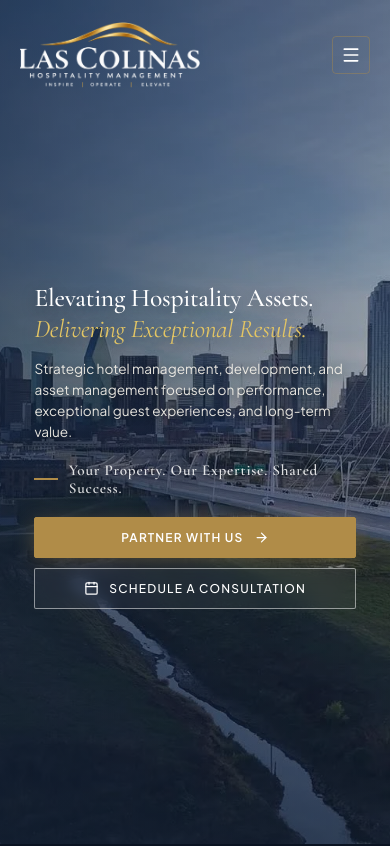
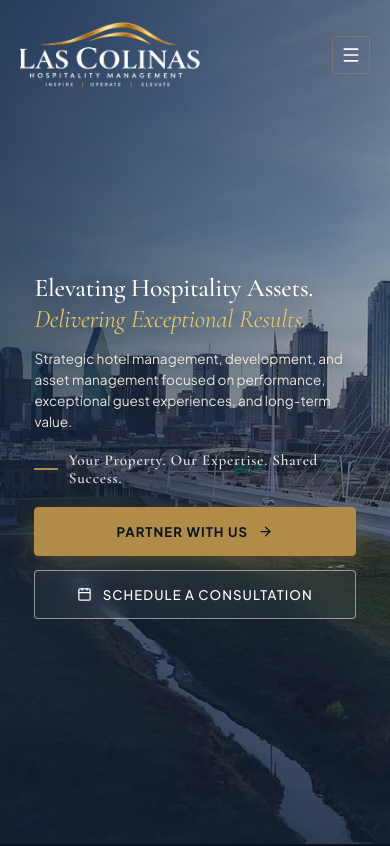
Before and after one commit to Rockynaveen/las-colinas-new, a React (Vite) app: page / in a window 390 px wide. Shown: the top 846 px of the page. Built offline with nearby package versions, Linux system fonts and the light colour scheme.

Commit message:
feat: add initial style definitions including layout, typography, and component-specific stylesheets for hero, index, and portfolio sections

```diff
--- a/src/styles/hero.css
+++ b/src/styles/hero.css
@@ -221,7 +221,7 @@ main {
   gap: 1rem;
 }
 
-@media (min-width: 540px) {
+@media (min-width: 768px) {
   .hero-cta-group {
     flex-direction: row;
     align-items: center;
@@ -393,14 +393,26 @@ main {
   }
 
   .hero-cta-group {
-    gap: 0.65rem;
+    display: flex !important;
+    flex-direction: column !important;
+    width: 100% !important;
+    gap: 0.85rem !important;
   }
 
   .hero-cta-group .btn-gold,
   .hero-cta-group .btn-secondary {
-    padding: 0.75rem 1rem;
-    font-size: 0.75rem;
-    justify-content: center;
+    display: flex !important;
+    width: 100% !important;
+    max-width: 100% !important;
+    padding: 0.95rem 1.25rem !important;
+    font-size: 0.825rem !important;
+    letter-spacing: 0.08em !important;
+    justify-content: center !important;
+    align-items: center !important;
+    text-align: center !important;
+    border-radius: 4px !important;
+    white-space: nowrap !important;
+    box-sizing: border-box !important;
   }
 
   .hero-trust-bar {
--- a/src/styles/index.css
+++ b/src/styles/index.css
@@ -106,33 +106,38 @@ body {
   box-shadow: 0 20px 50px rgba(0, 0, 0, 0.6), 0 0 20px rgba(176, 140, 72, 0.15);
 }
 
-/* Gold Button Glow Effect */
+/* Gold Button Design */
 .btn-gold {
-  background-color: var(--color-gold);
-  color: var(--color-white);
+  background-color: #B08C48 !important;
+  color: #0A1322 !important;
   font-family: var(--font-sans);
-  font-weight: 600;
+  font-weight: 700 !important;
   font-size: 0.875rem;
   letter-spacing: 0.1em;
   text-transform: uppercase;
   padding: 1.125rem 2.25rem;
-  border-radius: 2px;
-  border: 1px solid var(--color-gold);
+  border-radius: 4px;
+  border: 1px solid #B08C48 !important;
   cursor: pointer;
   display: inline-flex;
   align-items: center;
   justify-content: center;
   gap: 0.65rem;
   transition: all var(--transition-smooth);
-  box-shadow: 0 4px 20px rgba(176, 140, 72, 0.35);
+  box-shadow: 0 8px 25px rgba(176, 140, 72, 0.35) !important;
   text-decoration: none;
 }
 
+.btn-gold svg {
+  color: #0A1322 !important;
+}
+
 .btn-gold:hover {
-  background-color: var(--color-gold-hover);
-  border-color: var(--color-gold-light);
+  background-color: #99783B !important;
+  border-color: #99783B !important;
+  color: #0A1322 !important;
   transform: translateY(-2px);
-  box-shadow: 0 10px 30px rgba(176, 140, 72, 0.55), 0 0 20px rgba(223, 190, 122, 0.4);
+  box-shadow: 0 12px 30px rgba(176, 140, 72, 0.5) !important;
 }
 
 .btn-secondary {
@@ -807,6 +812,29 @@ svg {
     font-size: 0.8rem;
   }
 
+  .hero-cta-group {
+    display: flex !important;
+    flex-direction: column !important;
+    width: 100% !important;
+    gap: 0.85rem !important;
+  }
+
+  .hero-cta-group .btn-gold,
+  .hero-cta-group .btn-secondary {
+    display: flex !important;
+    width: 100% !important;
+    max-width: 100% !important;
+    padding: 0.95rem 1.25rem !important;
+    font-size: 0.825rem !important;
+    letter-spacing: 0.08em !important;
+    justify-content: center !important;
+    align-items: center !important;
+    text-align: center !important;
+    border-radius: 4px !important;
+    white-space: nowrap !important;
+    box-sizing: border-box !important;
+  }
+
   .light-theme .team-pill-card {
     aspect-ratio: auto !important;
     max-width: 270px !important;
@@ -842,6 +870,14 @@ svg {
     max-width: 340px !important;
     margin: 0 auto !important;
     border-radius: 14px !important;
+  }
+
+  .port-card-name {
+    font-size: clamp(0.78rem, 3.6vw, 0.9rem) !important;
+    white-space: nowrap !important;
+    overflow: hidden !important;
+    text-overflow: ellipsis !important;
+    max-width: 100% !important;
   }
 
   .contact-map-col {
--- a/src/styles/portfolio.css
+++ b/src/styles/portfolio.css
@@ -1311,24 +1311,31 @@
     gap: 1.5rem;
   }
 
-  .port-card {
-    flex: none !important;
+  .portfolio-properties-grid .port-card {
     width: 100% !important;
     max-width: 340px !important;
     margin: 0 auto !important;
     height: 320px !important;
-    aspect-ratio: 4 / 3.8 !important;
+    border-radius: 14px !important;
+  }
+
+  .port-slider-container .port-card {
+    height: 360px !important;
     border-radius: 14px !important;
   }
 
   .port-card-content {
-    padding: 1.75rem 1.25rem 1.5rem 1.25rem !important;
+    padding: 1.5rem 1rem 1.25rem 1rem !important;
   }
 
   .port-card-name {
-    font-size: 0.9rem !important;
-    letter-spacing: 0.08em !important;
+    font-size: clamp(0.78rem, 3.6vw, 0.9rem) !important;
+    letter-spacing: 0.06em !important;
+    white-space: nowrap !important;
     margin-bottom: 0.35rem !important;
+    max-width: 100% !important;
+    overflow: hidden !important;
+    text-overflow: ellipsis !important;
   }
 
   .port-card-location {
```
